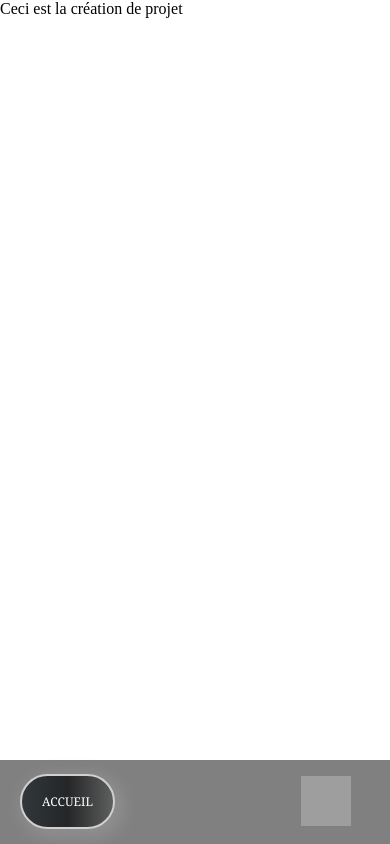
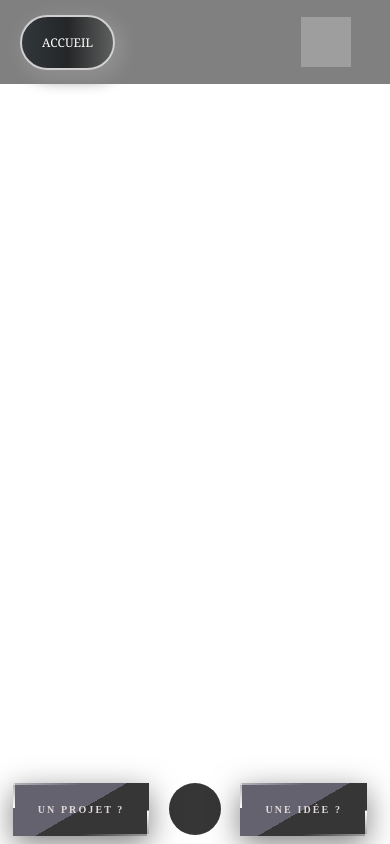
Before and after one commit to WildCodeSchool/remote-fr-q2p3-digico-front, a React (Create React App) app: page /creer-projet in a window 390 px wide. Built offline with nearby package versions, Linux system fonts and the light colour scheme; grey boxes are pictures that could not be loaded.

Commit message:
rectifications_css_nav

```diff
--- a/src/components/Navbar.css
+++ b/src/components/Navbar.css
@@ -5,6 +5,11 @@
         flex-direction: row;
         justify-content: space-around;
         margin-top: 1%;
+        position: fixed;
+        bottom: 0;
+        margin-left:1.5vh;
+        margin-bottom: 1vh;
+
     }
 
     .logoLink {
--- a/src/components/footer/ConnectFooter.css
+++ b/src/components/footer/ConnectFooter.css
@@ -5,7 +5,7 @@
     margin-top: auto;
     display: flex;
     position: fixed;
-    bottom: 0;
+    top: 0;
     background-color: gray;
     height: 10vh;
     padding-right: 100%;
--- a/src/pages/Idea/CreateIdea.jsx
+++ b/src/pages/Idea/CreateIdea.jsx
@@ -1,12 +1,14 @@
 import React from 'react';
 import "./CreateIdea.css";
 import ConnectFooter from '../../components/footer/ConnectFooter'
+import Navbar from '../../components/Navbar';
 
 function CreateIdea() {
     return (
         <div>
             Ceci est la page de création de l'idée
             <ConnectFooter/>
+            <Navbar/>
         </div>
     )
 }
--- a/src/pages/Project/CreateProject.jsx
+++ b/src/pages/Project/CreateProject.jsx
@@ -1,6 +1,7 @@
 import React from 'react'
-// import {Link} from 'react-router-dom'
+import {Link} from 'react-router-dom'
 import ConnectFooter from '../../components/footer/ConnectFooter'
+import Navbar from '../../components/Navbar.jsx'
 
 
 import "./CreateProject.css"
@@ -8,8 +9,9 @@ import "./CreateProject.css"
 function CreateProject() {
     return (
         <div>
+            <ConnectFooter/>
             Ceci est la création de projet
-            <ConnectFooter/>
+            <Navbar/>
         </div>
 
 
--- a/src/pages/Project/ListProject.jsx
+++ b/src/pages/Project/ListProject.jsx
@@ -1,10 +1,8 @@
 import React, {useState, useEffect} from 'react'
 import axios from 'axios'
-
 import Navbar from '../../components/Navbar.jsx'
 import SubscribeFooter from "../../components/footer/SubscribeFooter.jsx"
 import ProjectsCard from '../../components/ProjectsCard.jsx'
-
 import './ListProject.css'
 
 function ListProject() {
```
